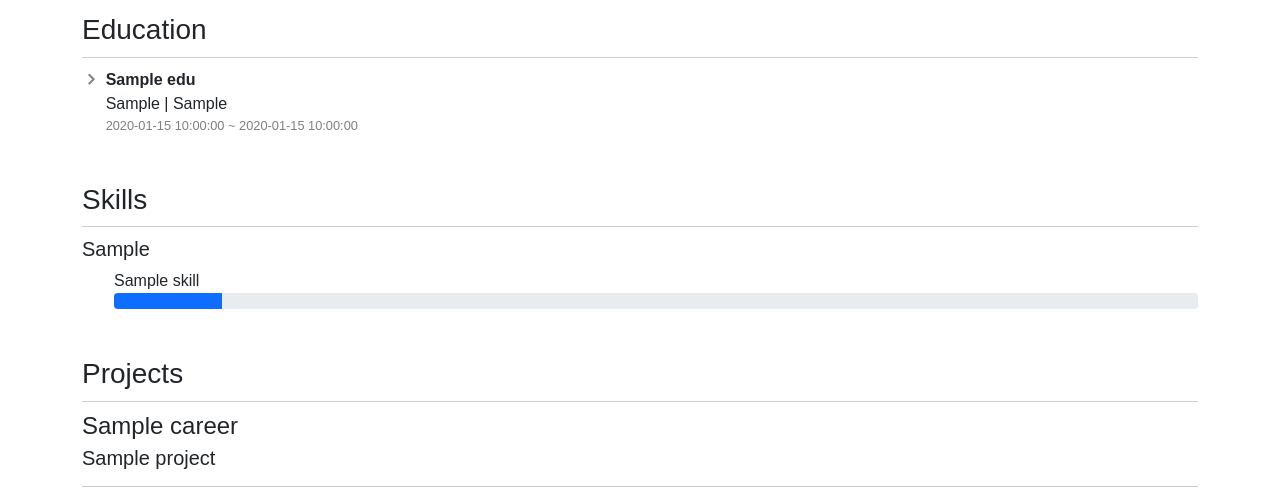
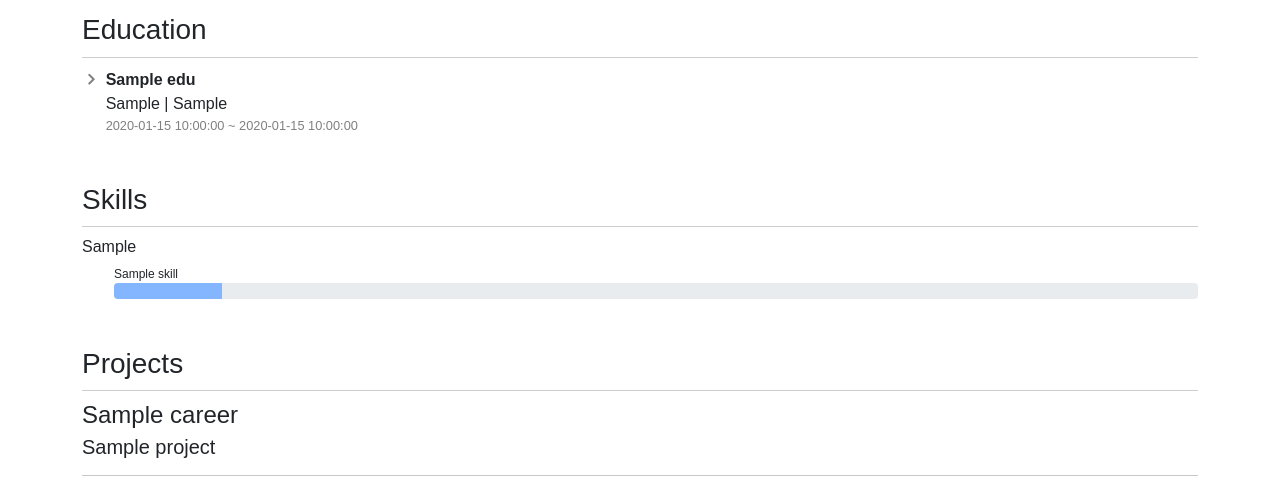
Before and after one commit to comsa33/portfolio-service, a Flask app: template templates/ruo_portfolio.html in a window 1280 px wide. Shown: the part 412-915 px from the top of the page. After the commit the page ends 888 px from the top, so only its background shows below. Run offline with Flask 3, Linux system fonts and the light colour scheme; the template is opened without the code that fills it: most values are stand-ins (such as "Sample title", 1, 10 or a date in 2020); some libraries are stand-ins or nearby versions; some web fonts are replaced.

Commit message:
fix: ruo_portfolio css js html

```diff
--- a/static/css/ruo_portfolio.css
+++ b/static/css/ruo_portfolio.css
@@ -103,3 +103,15 @@ ul {
 .school-description ul {
     list-style-type: disc;
 }
+
+#skillDetails-container {
+    font-size: .75em;
+}
+
+#skillType ul {
+    padding-left: 10px;
+}
+
+.progress-bar {
+    background-color: #84b5ff;
+}
--- a/templates/ruo_portfolio.html
+++ b/templates/ruo_portfolio.html
@@ -92,8 +92,9 @@
         <!-- Skill Info -->
         <div class="skill-info mt-5">
             <h2 id="skillTitle" data-eng="Skills" data-kor="기술스택">Skills</h2>
+            <div id="skillDetails-container">
                 {% for skill_type_eng, skills in info.skills_by_type.items() %}
-            <h5 id="skillType" data-eng="{{ skill_type_eng }}" data-kor="{{ skills[0].skill_type_kor }}">{{ skill_type_eng }}</h5>
+                <h6 id="skillType" data-eng="{{ skill_type_eng }}" data-kor="{{ skills[0].skill_type_kor }}">{{ skill_type_eng }}</h6>
                     <ul id="skillList-{{ skill_type_eng }}">
                         {% for skill in skills %}
                             <li data-eng="{{ skill.skill_name_eng }}" data-kor="{{ skill.skill_name_kor }}" class="no-toggle">
@@ -105,6 +106,7 @@
                         {% endfor %}
                     </ul>
                 {% endfor %}
+            </div>
         </div>
 
         <!-- Career Info -->
```
Lines whose indentation alone changed are shown as unchanged.
